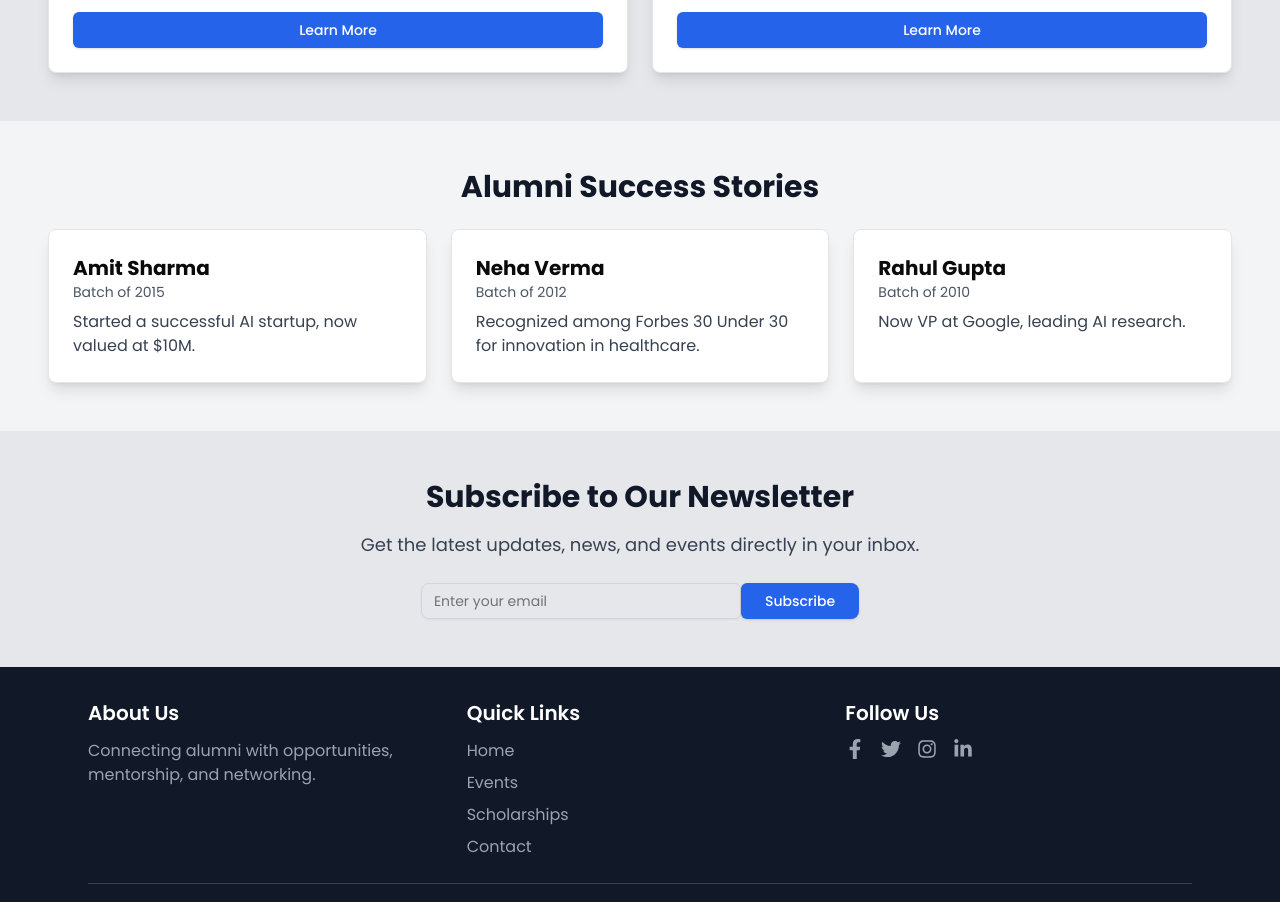
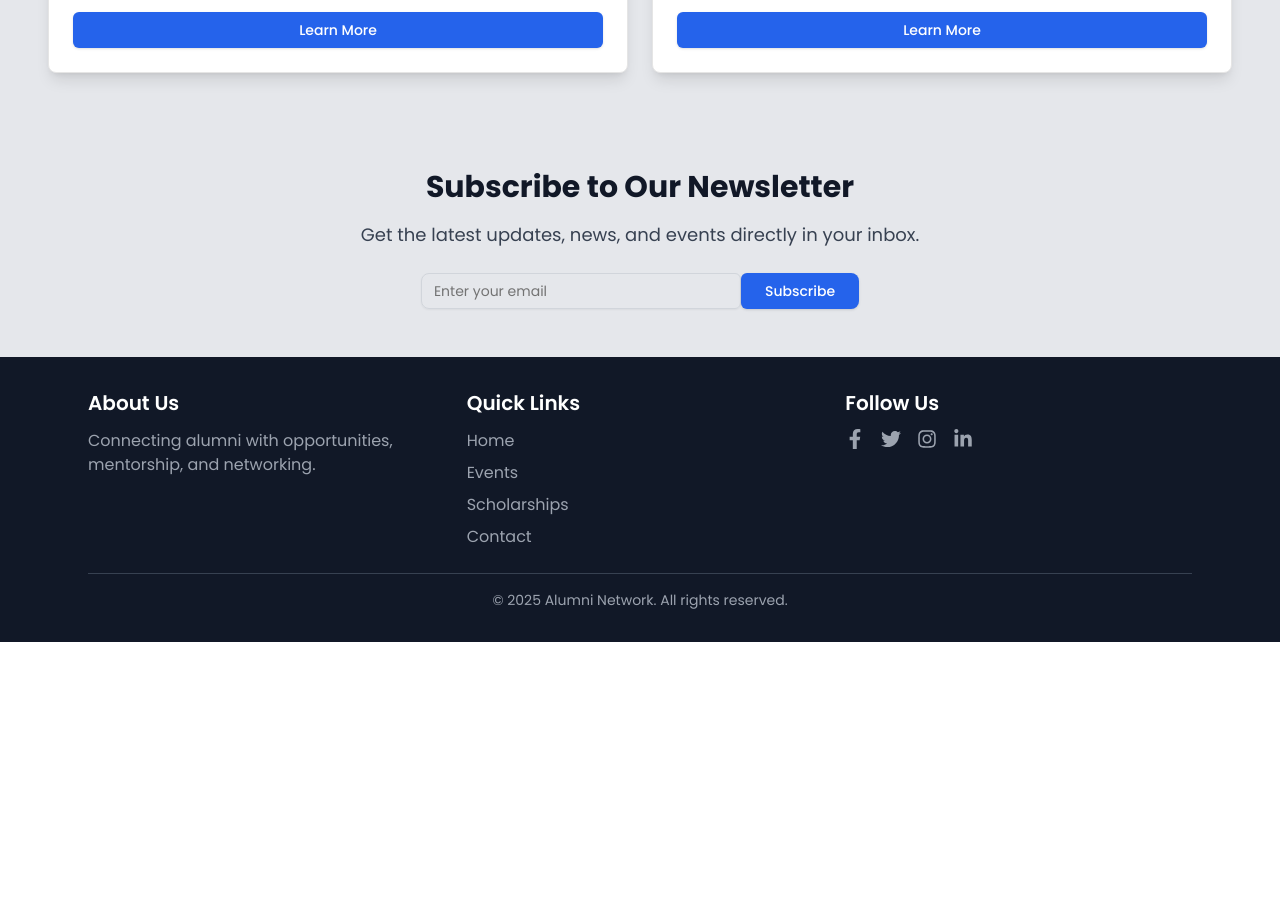
Before and after one commit to kanikaa-3018/hackstreet, a React (Vite) app in the folder client/: page /updates in a window 1280 px wide. Shown: the part 1080-1982 px from the top of the page. After the commit the page ends 1722 px from the top, so only its background shows below. Built offline with nearby package versions, Linux system fonts and the light colour scheme.

Commit message:
event done

```diff
--- a/client/src/pages/Event.jsx
+++ b/client/src/pages/Event.jsx
@@ -34,21 +34,24 @@ export default function EventPage() {
     {
       title: "Leadership Summit",
       date: "April 10, 2025",
-      description: "A one-day summit with inspiring leaders from various industries.",
+      description:
+        "A one-day summit with inspiring leaders from various industries.",
       location: "Convention Center, City Hall",
       image: convo10, // Add image for this event
     },
     {
       title: "Career Fair 2025",
       date: "May 5, 2025",
-      description: "Connect with top employers and explore career opportunities.",
+      description:
+        "Connect with top employers and explore career opportunities.",
       location: "University Career Center",
       image: convo11, // Add image for this event
     },
     {
       title: "Entrepreneur Workshop",
       date: "June 15, 2025",
-      description: "Learn from successful entrepreneurs and start your journey.",
+      description:
+        "Learn from successful entrepreneurs and start your journey.",
       location: "Business School Auditorium",
       image: convo12, // Add image for this event
     },
@@ -93,13 +96,22 @@ export default function EventPage() {
 
   return (
     <div className="min-h-screen bg-gray-100 text-gray-900">
-      {/* Header Section */}
-      <section className="text-center py-16 bg-blue-600 text-white">
+
+      <div className="relative">
+        {/* Background Image */}
+        <div
+          className="absolute inset-0 bg-cover bg-center opacity-80"
+          style={{ backgroundImage: `url(${convo7})` }}
+        ></div>
+
+        {/* Overlay Section */}
+        <section className="relative text-center py-20 bg-blue-600 bg-opacity-70 text-white">
           <h1 className="text-4xl font-bold">Upcoming Events</h1>
           <p className="mt-2 text-lg">
             Don't miss out on exciting opportunities to connect and grow.
           </p>
         </section>
+      </div>
 
       {/* Events List Section */}
       <section className="p-10 flex justify-center">
@@ -130,7 +142,7 @@ export default function EventPage() {
                 key={index}
                 className="min-w-[20px] max-w-[350px] h-auto bg-white shadow-lg rounded-lg"
               >
-                <CardContent >
+                <CardContent>
                   <div className="flex justify-center mb-4 flex-col -mx-6">
                     <div className="w-full flex">
                       <img
--- a/client/src/pages/Update.jsx
+++ b/client/src/pages/Update.jsx
@@ -98,20 +98,6 @@ export default function UpdatesPage() {
         </div>
       </section>
 
-      {/* Alumni Success Stories */}
-      <section className="p-12">
-        <h2 className="text-3xl font-bold text-center mb-6">Alumni Success Stories</h2>
-        <div className="grid grid-cols-1 md:grid-cols-2 lg:grid-cols-3 gap-6">
-          {successStories.map((story, index) => (
-            <Card key={index} className="p-6 bg-white shadow-lg rounded-lg">
-              <h3 className="text-xl font-bold">{story.name}</h3>
-              <p className="text-sm text-gray-600">{story.year}</p>
-              <p className="mt-2 text-gray-700">{story.achievement}</p>
-            </Card>
-          ))}
-        </div>
-      </section>
-
       {/* Newsletter Subscription */}
       <section className="p-12 bg-gray-200 text-center">
         <h2 className="text-3xl font-bold mb-4">Subscribe to Our Newsletter</h2>
```
Lines whose indentation alone changed are shown as unchanged.
